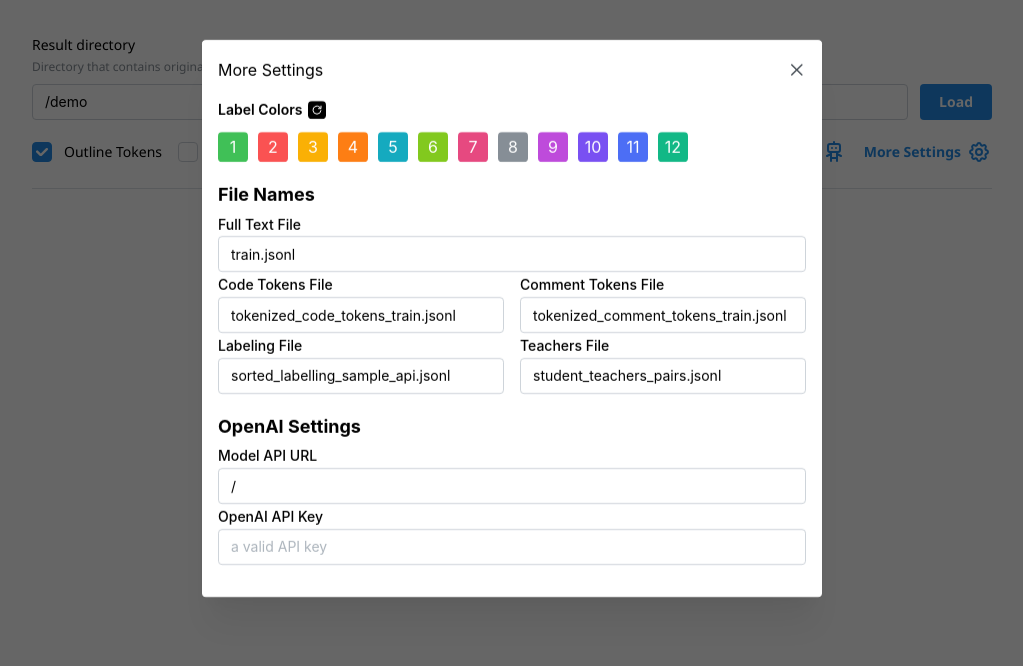
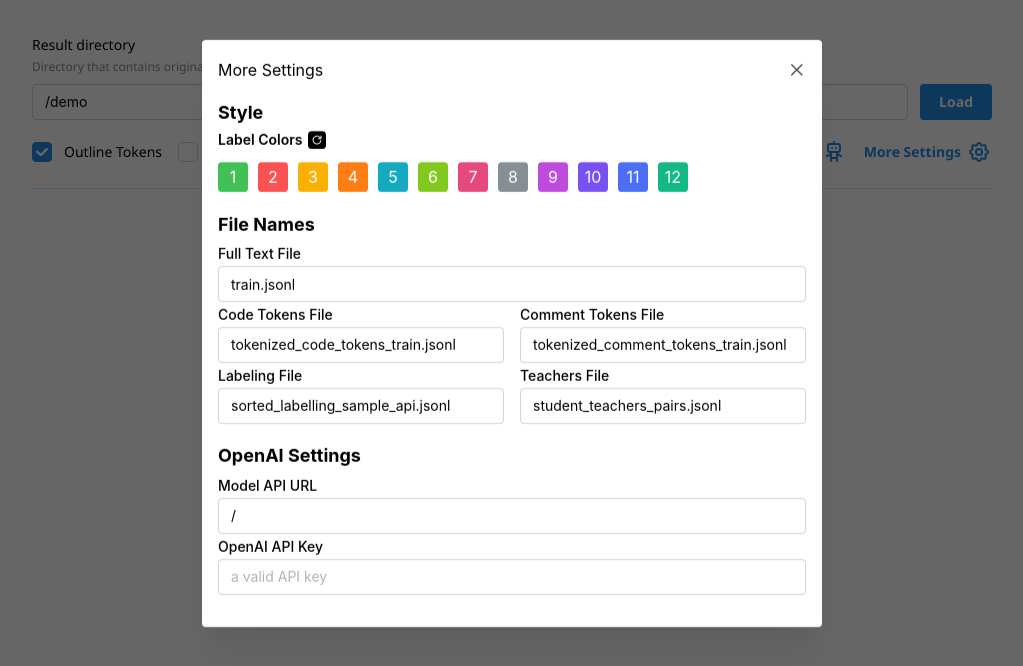
Before and after one commit to code-philia/text-alignment-maker, a React (Vite) app: page / in a window 1280 px wide. Both pictures are taken after a click on the button "More Settings". Shown: the top 666 px of the page, without its empty margins (128-1151 px from the left). Built offline with nearby package versions, Linux system fonts and the light colour scheme.

Commit message:
fix: refactor and lint

```diff
--- a/eslint.config.js
+++ b/eslint.config.js
@@ -25,8 +25,10 @@ export default tseslint.config(
             ],
             'semi': ['error', 'always'],
             'no-unused-vars': ['off'],
+            'space-in-parens': ['warn'],
             '@typescript-eslint/no-unused-vars': ['warn'],
-            'space-in-parens': ['warning', 'always'],
+            '@typescript-eslint/no-unused-expressions': ['off'],
+            '@typescript-eslint/no-explicit-any': ['off']
         },
     },
 )
--- a/src/components/ModelQueryModal.tsx
+++ b/src/components/ModelQueryModal.tsx
@@ -116,7 +116,7 @@ export function TokenAlignmentModal({
             const studentTokens = {
                 codeTokens: uniqueStudentCodeTokens,
                 commentTokens: uniqueStudentCommentTokens
-            }
+            };
 
             const refSamples = getRefSamples(studentIndex);
 
@@ -134,7 +134,7 @@ export function TokenAlignmentModal({
                     teacherTokens.codeTokens,
                     teacherTokens.commentTokens,
                     refSamples[0].labeling
-                )
+                );
 
                 if (refSamples[0].labeling.length === 0) {
                     notifications.show({
@@ -199,7 +199,7 @@ export function TokenAlignmentModal({
 
         const initTeacherIndex = teacherIndices.length > 0 ? teacherIndices[0] : null;
         setTeacherIndex(initTeacherIndex ? parseInt(initTeacherIndex) : null);
-    }, [getTeacherIndices])
+    }, [getTeacherIndices]);
 
     return (
         <Modal
--- a/src/components/feature.tsx
+++ b/src/components/feature.tsx
@@ -7,7 +7,7 @@ import { NumberNavigation } from './NumberNavigation';
 import { AlignmentLabels } from './AlignmentLabels';
 import { LabelingProvider, LabeledTextSample, codeGroup, commentGroup, TeachersRelationshipProvider, isTeachersResult } from '../data/data';
 import { matchToIndices, tryStringifyJson } from '../utils';
-import { getDefaultLabelColors, globalMakerConfigSchema, useSmartConfig } from '../config';
+import { getDefaultLabelColors, globalMakerConfigSchema, useSmartConfig, WritableConfig } from '../config';
 import { useClickOutside } from '@mantine/hooks';
 import { LabeledCodeCommentSample, TokenAlignmentModal } from './ModelQueryModal';
 
@@ -49,7 +49,7 @@ function fetchResponse(dirAbsPath: string, fileName: string) {
         });
 }
 
-function readJsonLinesToList(res: Response | void): Promise<string[]> | undefined{
+function readJsonLinesToList(res: Response | void): Promise<string[]> | undefined {
     if (!res || (!res.body)) return;
     const reader = res.body.getReader();
     const decoder = new TextDecoder();
@@ -84,7 +84,7 @@ export function Feature() {
     const [commentSamples, setCommentSamples] = useState<LabeledTextSample[]>([]);
 
     const [teachersProvider, setTeachersProvider] = useState(
-        new TeachersRelationshipProvider({ })
+        new TeachersRelationshipProvider({})
     );
 
     const [labelingProvider, setLabelingProvider] = useState(
@@ -149,7 +149,7 @@ export function Feature() {
     const [selectedCodeTokens, setSelectedCodeTokens] = useState<number[]>([]);
     const [selectedCommentTokens, setSelectedCommentTokens] = useState<number[]>([]);
 
-    const generateColorForLabels = useCallback((colors: string[],n: number) => {
+    const generateColorForLabels = useCallback((colors: string[], n: number) => {
         const l = colors.length;
 
         const getColor = l <= 0
@@ -412,8 +412,8 @@ export function Feature() {
     const fileInfoBadge = (
         <HoverCard width={300} position="right" shadow="md" offset={{ crossAxis: 80 }}>
             <HoverCard.Target>
-                <Button variant='transparent' size='compact-xs' style={{ padding: '3px', cursor: 'unset'}}>
-                    <IconInfoCircle style={{ width: rem(12), height: rem(12) }}/>
+                <Button variant='transparent' size='compact-xs' style={{ padding: '3px', cursor: 'unset' }}>
+                    <IconInfoCircle style={{ width: rem(12), height: rem(12) }} />
                 </Button>
             </HoverCard.Target>
             <HoverCard.Dropdown style={{ padding: '1.5em' }}>
@@ -422,16 +422,16 @@ export function Feature() {
                     <Space h='xs' />
                     <List size='xs' spacing='5'>
                         <List.Item>
-                            A code tokens file:<br/><b>{config.completeCodeTokensFile}</b>
+                            A code tokens file:<br /><b>{config.completeCodeTokensFile}</b>
                         </List.Item>
                         <List.Item>
-                            A comment tokens file:<br/><b>{config.completeCommentTokensFile}</b>
+                            A comment tokens file:<br /><b>{config.completeCommentTokensFile}</b>
                         </List.Item>
                         <List.Item>
-                            A data file that contains full text of code and docstring:<br/><b>{config.fullTextFile}</b>
+                            A data file that contains full text of code and docstring:<br /><b>{config.fullTextFile}</b>
                         </List.Item>
                         <List.Item>
-                            A labeling result file, which as array of labeling applied to a list of samples, will be shown below:<br/><b>{config.labelingFile}</b>
+                            A labeling result file, which as array of labeling applied to a list of samples, will be shown below:<br /><b>{config.labelingFile}</b>
                         </List.Item>
                     </List>
                 </Container>
@@ -529,7 +529,6 @@ export function Feature() {
             </Container>
         </Modal>
     );
-
     const navigationRow = useMemo(() => {
         return (currentIndex === undefined) ? null : (
             <>
@@ -595,7 +594,7 @@ export function Feature() {
                     </Grid.Col>
                 </Grid>
             </>
-        )
+        );
     }, [saveModalOpened, currentIndex, currentLabelingResultIndex, goToIndex, goToIndexError, labelingProvider, codeSamples, commentSamples, rawCodeSamples, rawCommentSamples]);  // TODO put codeSamples, commentSamples, rawCodeSamples, rawCommentSamples into one object to update
 
     const operationRow = useMemo(() => {
@@ -618,7 +617,7 @@ export function Feature() {
                     Reset Current Sample
                 </Button>
             </Group>
-        )
+        );
     }, [labelingProvider, currentIndex]);
 
     // TODO add transition for this
@@ -628,7 +627,7 @@ export function Feature() {
             <Center h='300'>
                 <Stack align='center' gap='xs'>
                     <Text c='blue'>Loading Tokens...</Text>
-                    <Loader size='lg' color='blue' type='dots'/>
+                    <Loader size='lg' color='blue' type='dots' />
                 </Stack>
             </Center>
             :
@@ -650,7 +649,7 @@ export function Feature() {
                         </Group>
                     </Container>
                     <Space h='lg'></Space>
-                { operationRow }
+                    {operationRow}
                 </Container>
                 :
                 <Center h='300'>
@@ -661,7 +660,7 @@ export function Feature() {
     ), [loaderOpened, currentIndex, labels, codeAreaForComment, codeAreaForCode, clickLabelCallback]);
 
     const getCodeSampleIndices = useMemo(() => {
-        const cache = rawCodeSamples.map((s) => s.index)
+        const cache = rawCodeSamples.map((s) => s.index);
         return () => cache;
     }, [rawCodeSamples]);
 
@@ -697,12 +696,12 @@ export function Feature() {
                                                     radius='sm'
                                                     size='sm'
                                                 >
-                                                    { key }
+                                                    {key}
                                                 </Badge>
                                                 <Text
                                                     size='sm'
                                                 >
-                                                    { tryStringifyJson(teacher[key]) }
+                                                    {tryStringifyJson(teacher[key])}
                                                 </Text>
                                             </Group>
                                         )
@@ -750,7 +749,7 @@ export function Feature() {
             duration={400}
             timingFunction="ease"
         >
-            {(styles) => <div style={styles}>{ teacherSamplesArea }</div>}
+            {(styles) => <div style={styles}>{teacherSamplesArea}</div>}
         </Transition>
         ;
 
@@ -766,7 +765,7 @@ export function Feature() {
 
     const resetLabelColors = useCallback(() => {
         config.labelColors = getDefaultLabelColors();
-    }, [])
+    }, []);
 
     const [moreSettingsModalOpened, setMoreSettingsModalOpened] = useState(false);
     const [activeColorIndex, setActiveColorIndex] = useState<number | null>(null);
@@ -775,10 +774,133 @@ export function Feature() {
     const resetColorPopoverRef = useClickOutside(() => setResetColorPopoverOpened(false));
 
     const moreSettingsModal = useMemo(() => (
+        <MoreSettingsModal
+            opened={moreSettingsModalOpened}
+            onClose={() => setMoreSettingsModalOpened(false)}
+            config={config}
+            activeColorIndex={activeColorIndex}
+            setActiveColorIndex={setActiveColorIndex}
+            resetColorPopoverOpened={resetColorPopoverOpened}
+            setResetColorPopoverOpened={setResetColorPopoverOpened}
+            resetLabelColors={resetLabelColors}
+            resetColorPopoverRef={resetColorPopoverRef}
+        />
+    ), [config, moreSettingsModalOpened, activeColorIndex, resetColorPopoverOpened]);
+
+
+    const getCodeCommentSample = useCallback((i: number) => {
+        const codeSample = getValidSample(rawCodeSamples, i);
+        const commentSample = getValidSample(rawCommentSamples, i);
+
+        if (codeSample && commentSample) {
+            return {
+                codeTokens: getValidSample(rawCodeSamples, i)!.tokens,
+                commentTokens: getValidSample(rawCommentSamples, i)!.tokens,
+            };
+        }
+
+        return undefined;
+    }, [rawCodeSamples, rawCommentSamples]);
+
+    const getRefCodeCommentSamples = useCallback((i: number) => {
+        const teacherSamples = getTeacherSamples(i);
+        if (teacherSamples && teacherSamples.length > 0) {
+            const mappedSamples = teacherSamples
+                .map((s) => {
+                    const refSample = {
+                        codeTokens: getValidSample(rawCodeSamples, s.teacher_idx)?.tokens,
+                        commentTokens: getValidSample(rawCommentSamples, s.teacher_idx)?.tokens,
+                        labeling: labelingProvider.getLabelingOnSample(s.teacher_idx)
+                    };
+                    if (refSample.codeTokens && refSample.commentTokens && refSample.labeling) {
+                        return refSample as LabeledCodeCommentSample;
+                    } else {
+                        return undefined;
+                    }
+                })
+                .filter((r) => r !== undefined);
+
+            return mappedSamples;
+        } else {
+            return [];
+        }
+    }, [teacherSamples, codeSamples, commentSamples]);
+
+    const applyConvertedOutput = useCallback((output: string) => {
+        try {
+            const rawRangeLabeling = JSON.parse(output);
+            const rawIndexLabeling = matchToIndices(rawRangeLabeling);
+            labelingProvider.setRawIndexLabelingOnSample(currentIndex, rawIndexLabeling);
+            setLabelingProvider(labelingProvider.copy());
+        } catch {
+            console.warn(`Cannot apply labeling due to mis-resolution: `, output);
+        }
+    }, [labelingProvider]);
+
+    const [modelQueryModalOpened, setModelQueryModalOpened] = useState(false);
+
+    const modelQueryModal = useMemo(() => (
+        shouldOpenModelQueryModal &&
+        <TokenAlignmentModal
+            baseUrl={config.gptApiUrl}
+            apiKey={config.openAiApiKey}
+            opened={modelQueryModalOpened}
+            targetIndex={currentIndex}
+            getStudentIndices={getCodeSampleIndices}
+            getTeacherIndices={() => getTeacherSamples(currentIndex)?.map((s) => s.teacher_idx) ?? []}
+            getSample={getCodeCommentSample}
+            getRefSamples={getRefCodeCommentSamples}   // FIXME rewrite all "teacher" samples to "ref" samples
+            onClose={() => setModelQueryModalOpened(false)}
+            onApplyConvertedOutput={applyConvertedOutput}
+        />
+    ), [config, modelQueryModalOpened, currentIndex, getCodeCommentSample, getRefCodeCommentSamples, getTeacherSamples, applyConvertedOutput]);
+
+    return (
+        <div className={className} style={{ width: '960px' }}>
+            {loadingOptions}
+            <Space h='sm'></Space>
+            {displayOptions}
+            <Space h='md'></Space>
+            <Divider />
+            <Space h='md'></Space>
+            {navigationRow}
+            <Space h='lg'></Space>
+            {textLabelingArea}
+            {optionalTeacherSamplesArea}
+
+            {saveLabelingModal}
+            {moreSettingsModal}
+            {modelQueryModal}
+        </div>
+    );
+}
+
+function MoreSettingsModal({
+    opened,
+    onClose,
+    config,
+    activeColorIndex,
+    setActiveColorIndex,
+    resetColorPopoverOpened,
+    setResetColorPopoverOpened,
+    resetLabelColors,
+    resetColorPopoverRef
+}: {
+    opened: boolean;
+    onClose: () => void;
+    config: WritableConfig<typeof globalMakerConfigSchema>;
+    activeColorIndex: number | null;
+    setActiveColorIndex: (index: number | null) => void;
+    resetColorPopoverOpened: boolean;
+    setResetColorPopoverOpened: (opened: boolean) => void;
+    resetLabelColors: () => void;
+    resetColorPopoverRef: React.RefObject<HTMLDivElement>;
+}) {
+    return (
         <Modal
-            opened={moreSettingsModalOpened}
+            opened={opened}
             onClose={() => {
-                setMoreSettingsModalOpened(false);
+                onClose();
                 setActiveColorIndex(null);
             }}
             title="More Settings"
@@ -786,6 +908,7 @@ export function Feature() {
         >
             <Stack p='0 0 1em'>
                 <Container p={0} w='100%'>
+                    <Title order={4} p='0 0 0.2em 0'>Style</Title>
                     <Group gap={6} w='fit-content'>
                         <Text size='sm' fw={600}>Label Colors</Text>
                         <Popover
@@ -883,23 +1006,23 @@ export function Feature() {
                         label="Full Text File"
                         placeholder="file that contains full text of code and comments"
                         value={config.fullTextFile}
-                        onChange={(e) => { config.fullTextFile = e.target.value }}
-                        onFocus={(e) => { e.target.select() }}
+                        onChange={(e) => { config.fullTextFile = e.target.value; }}
+                        onFocus={(e) => { e.target.select(); }}
                     />
                     <Group p={0} grow justify='space-between'>
                         <TextInput
                             label="Code Tokens File"
                             placeholder="file with code tokens"
                             value={config.completeCodeTokensFile}
-                            onChange={(e) => { config.completeCodeTokensFile = e.target.value }}
-                            onFocus={(e) => { e.target.select() }}
+                            onChange={(e) => { config.completeCodeTokensFile = e.target.value; }}
+                            onFocus={(e) => { e.target.select(); }}
                         />
                         <TextInput
                             label="Comment Tokens File"
                             placeholder="file with comment tokens"
                             value={config.completeCommentTokensFile}
-                            onChange={(e) => { config.completeCommentTokensFile = e.target.value }}
-                            onFocus={(e) => { e.target.select() }}
+                            onChange={(e) => { config.completeCommentTokensFile = e.target.value; }}
+                            onFocus={(e) => { e.target.select(); }}
                         />
                     </Group>
                     <Group p={0} grow justify='space-between'>
@@ -907,15 +1030,15 @@ export function Feature() {
                             label="Labeling File"
                             placeholder="file with concrete labeling"
                             value={config.labelingFile}
-                            onChange={(e) => { config.labelingFile = e.target.value }}
-                            onFocus={(e) => { e.target.select() }}
+                            onChange={(e) => { config.labelingFile = e.target.value; }}
+                            onFocus={(e) => { e.target.select(); }}
                         />
                         <TextInput
                             label="Teachers File"
                             placeholder="file with teachers information"
                             value={config.teacherFile}
-                            onChange={(e) => { config.teacherFile = e.target.value }}
-                            onFocus={(e) => { e.target.select() }}
+                            onChange={(e) => { config.teacherFile = e.target.value; }}
+                            onFocus={(e) => { e.target.select(); }}
                         />
                     </Group>
                 </Container>
@@ -925,104 +1048,18 @@ export function Feature() {
                         label="Model API URL"
                         placeholder="address of OpenAI model API"
                         value={config.gptApiUrl}
-                        onChange={(e) => { config.gptApiUrl = e.target.value }}
-                        onFocus={(e) => { e.target.select() }}
+                        onChange={(e) => { config.gptApiUrl = e.target.value; }}
+                        onFocus={(e) => { e.target.select(); }}
                     />
                     <TextInput
                         label="OpenAI API Key"
                         placeholder="a valid API key"
                         value={config.openAiApiKey}
-                        onChange={(e) => { config.openAiApiKey = e.target.value }}
-                        onFocus={(e) => { e.target.select() }}
+                        onChange={(e) => { config.openAiApiKey = e.target.value; }}
+                        onFocus={(e) => { e.target.select(); }}
                     />
                 </Container>
-            </Stack>
-        </Modal>
-    ), [config, moreSettingsModalOpened, activeColorIndex, resetColorPopoverOpened]);
-
-    const getCodeCommentSample = useCallback((i: number) => {
-        const codeSample = getValidSample(rawCodeSamples, i);
-        const commentSample = getValidSample(rawCommentSamples, i);
-
-        if (codeSample && commentSample) {
-            return {
-                codeTokens: getValidSample(rawCodeSamples, i)!.tokens,
-                commentTokens: getValidSample(rawCommentSamples, i)!.tokens,
-            }
-        }
-
-        return undefined;
-    }, [rawCodeSamples, rawCommentSamples]);
-
-    const getRefCodeCommentSamples = useCallback((i: number) => {
-        const teacherSamples = getTeacherSamples(i);
-        if (teacherSamples && teacherSamples.length > 0) {
-            const mappedSamples = teacherSamples
-                .map((s) => {
-                    const refSample = {
-                        codeTokens: getValidSample(rawCodeSamples, s.teacher_idx)?.tokens,
-                        commentTokens: getValidSample(rawCommentSamples, s.teacher_idx)?.tokens,
-                        labeling: labelingProvider.getLabelingOnSample(s.teacher_idx)
-                    }
-                    if (refSample.codeTokens && refSample.commentTokens && refSample.labeling) {
-                        return refSample as LabeledCodeCommentSample;
-                    } else {
-                        return undefined;
-                    }
-                })
-                .filter((r) => r !== undefined);
-
-            return mappedSamples;
-        } else {
-            return [];
-        }
-    }, [teacherSamples, codeSamples, commentSamples]);
-
-    const applyConvertedOutput = useCallback((output: string) => {
-        try {
-            const rawRangeLabeling = JSON.parse(output);
-            const rawIndexLabeling = matchToIndices(rawRangeLabeling);
-            labelingProvider.setRawIndexLabelingOnSample(currentIndex, rawIndexLabeling);
-            setLabelingProvider(labelingProvider.copy());
-        } catch {
-            console.warn(`Cannot apply labeling due to mis-resolution: `, output);
-        }
-    }, [labelingProvider]);
-
-    const [modelQueryModalOpened, setModelQueryModalOpened] = useState(false);
-
-    const modelQueryModal = useMemo(() => (
-        shouldOpenModelQueryModal &&
-        <TokenAlignmentModal
-            baseUrl={config.gptApiUrl}
-            apiKey={config.openAiApiKey}
-            opened={modelQueryModalOpened}
-            targetIndex={currentIndex}
-            getStudentIndices={getCodeSampleIndices}
-            getTeacherIndices={() => getTeacherSamples(currentIndex)?.map((s) => s.teacher_idx) ?? []}
-            getSample={getCodeCommentSample}
-            getRefSamples={getRefCodeCommentSamples}   // FIXME rewrite all "teacher" samples to "ref" samples
-            onClose={() => setModelQueryModalOpened(false)}
-            onApplyConvertedOutput={applyConvertedOutput}
-        />
-    ), [config, modelQueryModalOpened, currentIndex, getCodeCommentSample, getRefCodeCommentSamples, getTeacherSamples, applyConvertedOutput]);
-
-    return (
-        <div className={className} style={{ width: '960px' }}>
-            { loadingOptions }
-            <Space h='sm'></Space>
-            { displayOptions }
-            <Space h='md'></Space>
-            <Divider />
-            <Space h='md'></Space>
-            { navigationRow }
-            <Space h='lg'></Space>
-            { textLabelingArea }
-            { optionalTeacherSamplesArea }
-
-            { saveLabelingModal }
-            { moreSettingsModal }
-            { modelQueryModal }
-        </div>
+            </Stack >
+        </Modal >
     );
 }
--- a/src/config.ts
+++ b/src/config.ts
@@ -16,7 +16,7 @@ type ConfigValues<T extends ConfigSchema> = {
     [K in keyof T]: T[K]['default'];
 };
 
-type WritableConfig<T extends ConfigSchema> = {
+export type WritableConfig<T extends ConfigSchema> = {
     -readonly [K in keyof ConfigValues<T>]: ConfigValues<T>[K];
 };
 
@@ -82,6 +82,8 @@ export function useSmartConfig<T extends ConfigSchema>(schema: T): WritableConfi
 
     Object.entries(schema).forEach(([key, item]) => {
         if (item.cookieKey) {
+            // assume the number of keys in T is constant
+            /* eslint-disable-next-line react-hooks/rules-of-hooks */
             const [value, setter, remover] = useCookie(item.cookieKey!);
             cookieRefs.current[key] = { value, setter, remover };
         }
@@ -142,17 +144,6 @@ export function useSmartConfig<T extends ConfigSchema>(schema: T): WritableConfi
 
 // setup default config
 
-export const simpleMantineStandardColors = ['green', 'red', 'yellow', 'orange', 'cyan', 'lime', 'pink', 'gray', 'grape', 'violet', 'indigo', 'teal'];
-export function convertMantineColorToRgb(colorName: string) {
-    const computedRgbStyle = getComputedStyle(document.documentElement)
-        .getPropertyValue(`--mantine-color-${colorName}-filled`);
-    return computedRgbStyle !== '' ? computedRgbStyle : '#ffffff';
-}
-
-export function getDefaultLabelColors() {
-    return simpleMantineStandardColors.map(convertMantineColorToRgb);
-}
-
 export const globalMakerConfigSchema = {
     tokensDirectory: createConfigItem('/demo', 'tokens-directory'),
     outlineTokens: createConfigItem(true, 'outline-tokens'),
@@ -175,3 +166,14 @@ export const globalMakerConfigSchema = {
 } as const;
 
 export type MakerConfig = ConfigValues<typeof globalMakerConfigSchema>;
+
+export const simpleMantineStandardColors = ['green', 'red', 'yellow', 'orange', 'cyan', 'lime', 'pink', 'gray', 'grape', 'violet', 'indigo', 'teal'];
+export function convertMantineColorToRgb(colorName: string) {
+    const computedRgbStyle = getComputedStyle(document.documentElement)
+        .getPropertyValue(`--mantine-color-${colorName}-filled`);
+    return computedRgbStyle !== '' ? computedRgbStyle : '#ffffff';
+}
+
+export function getDefaultLabelColors() {
+    return simpleMantineStandardColors.map(convertMantineColorToRgb);
+}
--- a/src/data/data.ts
+++ b/src/data/data.ts
@@ -30,7 +30,7 @@ export class LabelingProvider {
     // suppose the first group is comment and the second group is code
     constructor({ copied, content, onSave }: LabelingProviderOptions) {
         if (copied) {
-            this.sampleIndices = copied.sampleIndices
+            this.sampleIndices = copied.sampleIndices;
             this.sampleLabelGroupTokens = copied.sampleLabelGroupTokens;
             this.originalSampleLabelGroupTokens = copied.originalSampleLabelGroupTokens;
             this.onSave = copied.onSave;
--- a/src/data/model.ts
+++ b/src/data/model.ts
@@ -224,7 +224,7 @@ export function toAlignmentWithUniqueToken(uniqueCodeTokens: string[], uniqueCom
         return {
             commentToken: commentIndices.map((i) => uniqueCommentTokens[i]),
             codeToken: codeIndices.map((i) => uniqueCodeTokens[i])
-        }
+        };
     });
     return result;
 }
@@ -240,8 +240,8 @@ export function toAlignmentWithIndices(alignments: Alignment[], mapsToOriginalIn
         return [
             commentTokens.map((token) => commentMap.get(token)).filter(i => i !== undefined),
             codeTokens.map((token) => codeMap.get(token)).filter(i => i !== undefined)
-        ]
-    })
+        ];
+    });
 
     return result;
 }
```
Also changed, not shown: server.js (+29 -1 lines), 1 other file (tests, documents, lock files or other folders). Lines whose indentation alone changed are shown as unchanged.
